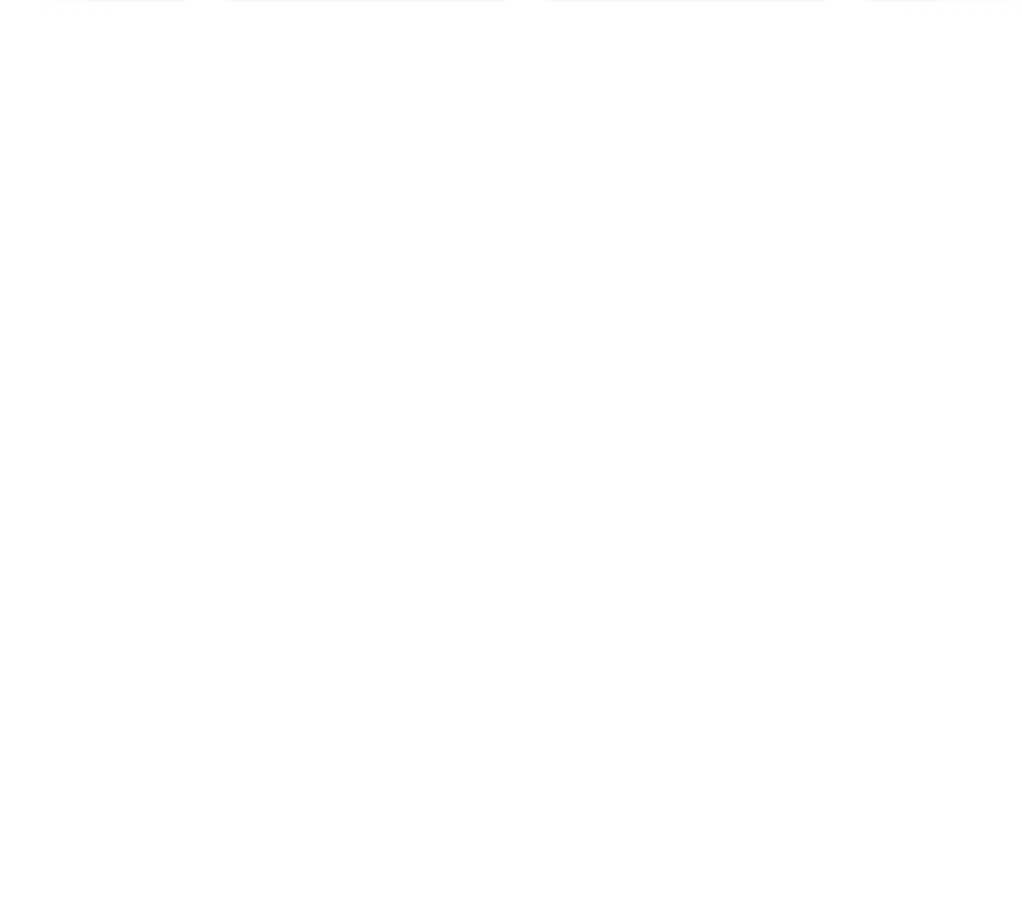
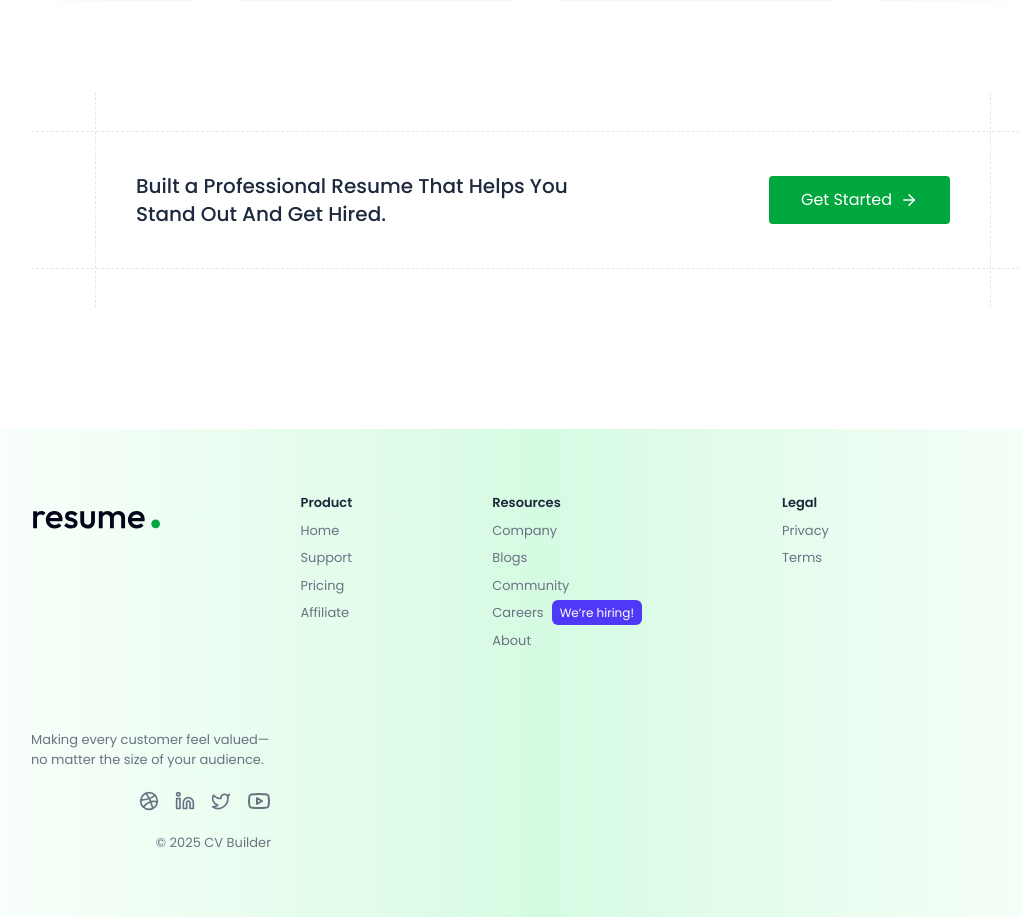
Before and after one commit to vikasvkori1290/cv.ai, a React (Vite) app in the folder client/: page / in a window 1280 px wide. Shown: the part 2023-2940 px from the top of the page, without its empty margins (97-1119 px from the left). Before the commit the page ends 2042 px from the top, so only its background shows below. Built offline with nearby package versions, Linux system fonts and the light colour scheme.

Commit message:
Footer of home page

```diff
--- /dev/null
+++ b/client/src/components/home/CallToAction.jsx
@@ -0,0 +1,17 @@
+import React from 'react';
+
+const CallToAction = () => {
+    return (
+        <div id='cta' className='border-y border-dashed border-slate-200 w-full max-w-5xl mx-auto px-10 sm:px-16 mt-28'>
+            <div className="flex flex-col md:flex-row text-center md:text-left items-center justify-between gap-8 px-3 md:px-10 border-x border-dashed border-slate-200 py-16 sm:py-20 -mt-10 -mb-10 w-full">
+                <p className="text-xl font-medium max-w-md text-slate-800">Built a Professional Resume That Helps You Stand Out And Get Hired.</p>
+                <a href="https://prebuiltui.com" className="flex items-center gap-2 rounded py-3 px-8 bg-green-600 hover:bg-green-700 transition text-white">
+                    <span>Get Started</span>
+                    <svg xmlns="http://www.w3.org/2000/svg" width="24" height="24" viewBox="0 0 24 24" fill="none" stroke="currentColor" strokeWidth="2" strokeLinecap="round" strokeLinejoin="round" className="size-4.5"><path d="M5 12h14"/><path d="m12 5 7 7-7 7"/></svg>
+                </a>
+            </div>
+        </div>
+    )
+}
+
+export default CallToAction;
--- /dev/null
+++ b/client/src/components/home/Footer.jsx
@@ -0,0 +1,87 @@
+import react from 'react'
+
+const Footer = () => {
+    return (
+        <>
+<footer className="flex flex-wrap justify-center lg:justify-between overflow-hidden gap-10 md:gap-20 py-16 px-6 md:px-16 lg:px-24 xl:px-32 text-[13px] text-gray-500 bg-gradient-to-r from-white via-green-200/60 to-white mt-40">
+                <div className="flex flex-wrap items-start gap-10 md:gap-[60px] xl:gap-[140px]">
+                    <a href="#">
+                        <img src="/logo.svg" alt="logo" className="h-11 w-auto"/>
+                    </a>
+                    <div>
+                        <p className="text-slate-800 font-semibold">Product</p>
+                        <ul className="mt-2 space-y-2">
+                            <li><a href="/" className="hover:text-green-600 transition">Home</a></li>
+                            <li><a href="/" className="hover:text-green-600 transition">Support</a></li>
+                            <li><a href="/" className="hover:text-green-600 transition">Pricing</a></li>
+                            <li><a href="/" className="hover:text-green-600 transition">Affiliate</a></li>
+                        </ul>
+                    </div>
+                    <div>
+                        <p className="text-slate-800 font-semibold">Resources</p>
+                        <ul className="mt-2 space-y-2">
+                            <li><a href="/" className="hover:text-green-600 transition">Company</a></li>
+                            <li><a href="/" className="hover:text-green-600 transition">Blogs</a></li>
+                            <li><a href="/" className="hover:text-green-600 transition">Community</a></li>
+                            <li><a href="/" className="hover:text-green-600 transition">Careers<span className="text-xs text-white bg-indigo-600 rounded-md ml-2 px-2 py-1">We’re hiring!</span></a></li>
+                            <li><a href="/" className="hover:text-green-600 transition">About</a></li>
+                        </ul>
+                    </div>
+                    <div>
+                        <p className="text-slate-800 font-semibold">Legal</p>
+                        <ul className="mt-2 space-y-2">
+                            <li><a href="/" className="hover:text-indigo-600 transition">Privacy</a></li>
+                            <li><a href="/" className="hover:text-indigo-600 transition">Terms</a></li>
+                        </ul>
+                    </div>
+                </div>
+                <div className="flex flex-col max-md:items-center max-md:text-center gap-2 items-end">
+                    <p className="max-w-60">Making every customer feel valued—no matter the size of your audience.</p>
+                    <div className="flex items-center gap-4 mt-3">
+                        <a href="https://dribbble.com/prebuiltui" target="_blank" rel="noreferrer">
+                            <svg xmlns="http://www.w3.org/2000/svg" width="24" height="24" viewBox="0 0 24 24" fill="none" stroke="currentColor" strokeWidth="2" strokeLinecap="round" strokeLinejoin="round" className="lucide lucide-dribbble size-5 hover:text-green-500" aria-hidden="true">
+                                <circle cx="12" cy="12" r="10"></circle>
+                                <path d="M19.13 5.09C15.22 9.14 10 10.44 2.25 10.94"></path>
+                                <path d="M21.75 12.84c-6.62-1.41-12.14 1-16.38 6.32"></path>
+                                <path d="M8.56 2.75c4.37 6 6 9.42 8 17.72"></path>
+                            </svg>
+                        </a>
+                        <a href="https://www.linkedin.com/company/prebuiltui" target="_blank" rel="noreferrer">
+                            <svg xmlns="http://www.w3.org/2000/svg" width="24" height="24" viewBox="0 0 24 24" fill="none" stroke="currentColor" strokeWidth="2" strokeLinecap="round" strokeLinejoin="round" className="lucide lucide-linkedin size-5 hover:text-green-500" aria-hidden="true">
+                                <path d="M16 8a6 6 0 0 1 6 6v7h-4v-7a2 2 0 0 0-2-2 2 2 0 0 0-2 2v7h-4v-7a6 6 0 0 1 6-6z"></path>
+                                <rect width="4" height="12" x="2" y="9"></rect>
+                                <circle cx="4" cy="4" r="2"></circle>
+                            </svg>
+                        </a>
+                        <a href="https://x.com/prebuiltui" target="_blank" rel="noreferrer">
+                            <svg xmlns="http://www.w3.org/2000/svg" width="24" height="24" viewBox="0 0 24 24" fill="none" stroke="currentColor" strokeWidth="2" strokeLinecap="round" strokeLinejoin="round" className="lucide lucide-twitter size-5 hover:text-green-500" aria-hidden="true">
+                                <path
+                                    d="M22 4s-.7 2.1-2 3.4c1.6 10-9.4 17.3-18 11.6 2.2.1 4.4-.6 6-2C3 15.5.5 9.6 3 5c2.2 2.6 5.6 4.1 9 4-.9-4.2 4-6.6 7-3.8 1.1 0 3-1.2 3-1.2z">
+                                </path>
+                            </svg>
+                        </a>
+                        <a href="https://www.youtube.com/@prebuiltui" target="_blank" rel="noreferrer">
+                            <svg xmlns="http://www.w3.org/2000/svg" width="24" height="24" viewBox="0 0 24 24" fill="none" stroke="currentColor" strokeWidth="2" strokeLinecap="round" strokeLinejoin="round" className="lucide lucide-youtube size-6 hover:text-green-500" aria-hidden="true">
+                                <path d="M2.5 17a24.12 24.12 0 0 1 0-10 2 2 0 0 1 1.4-1.4 49.56 49.56 0 0 1 16.2 0A2 2 0 0 1 21.5 7a24.12 24.12 0 0 1 0 10 2 2 0 0 1-1.4 1.4 49.55 49.55 0 0 1-16.2 0A2 2 0 0 1 2.5 17">
+                                </path>
+                                <path d="m10 15 5-3-5-3z"></path>
+                            </svg>
+                        </a>
+                    </div>
+                    <p className="mt-3 text-center">© 2025 CV Builder</p>
+                </div>
+            </footer>
+
+        <style>{`
+                @import url('https://fonts.googleapis.com/css2?family=Poppins:ital,wght@0,100;0,200;0,300;0,400;0,500;0,600;0,700;0,800;0,900;1,100;1,200;1,300;1,400;1,500;1,600;1,700;1,800;1,900&display=swap');
+
+                * {
+                    font-family: 'Poppins', sans-serif;
+                }
+            `}</style>
+
+        </>
+    )
+}
+
+export default Footer
--- a/client/src/pages/Home.jsx
+++ b/client/src/pages/Home.jsx
@@ -3,6 +3,8 @@ import Banner from '../components/home/Banner'
 import Hero from '../components/home/Hero'
 import Features from '../components/home/Features'
 import Testimonial from '../components/home/Testimonial';
+import CallToAction from '../components/home/CallToAction';
+import Footer from '../components/home/Footer';
 
 
 const Home = () => {
@@ -12,6 +14,8 @@ const Home = () => {
         <Hero/>
         <Features/>
         <Testimonial/>
+        <CallToAction/>
+        <Footer/>
     </div>
   )
 }
```
